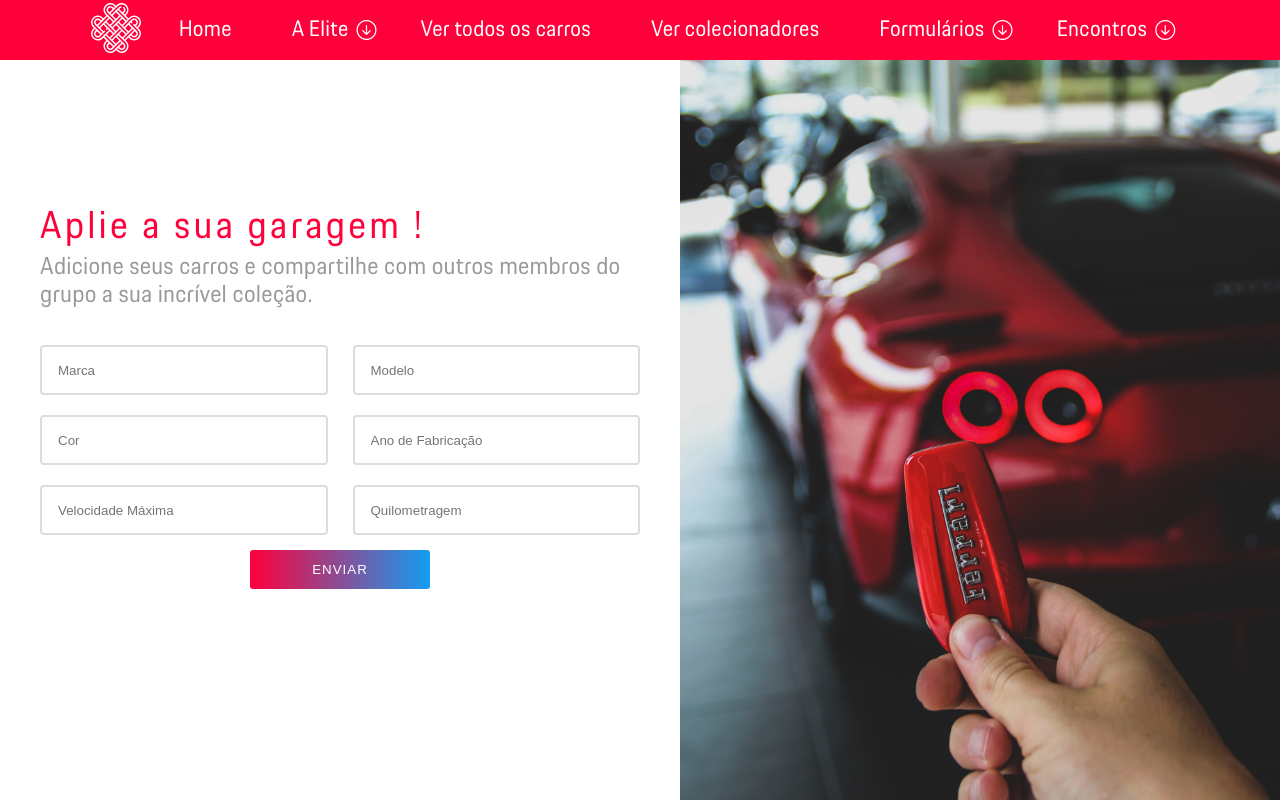
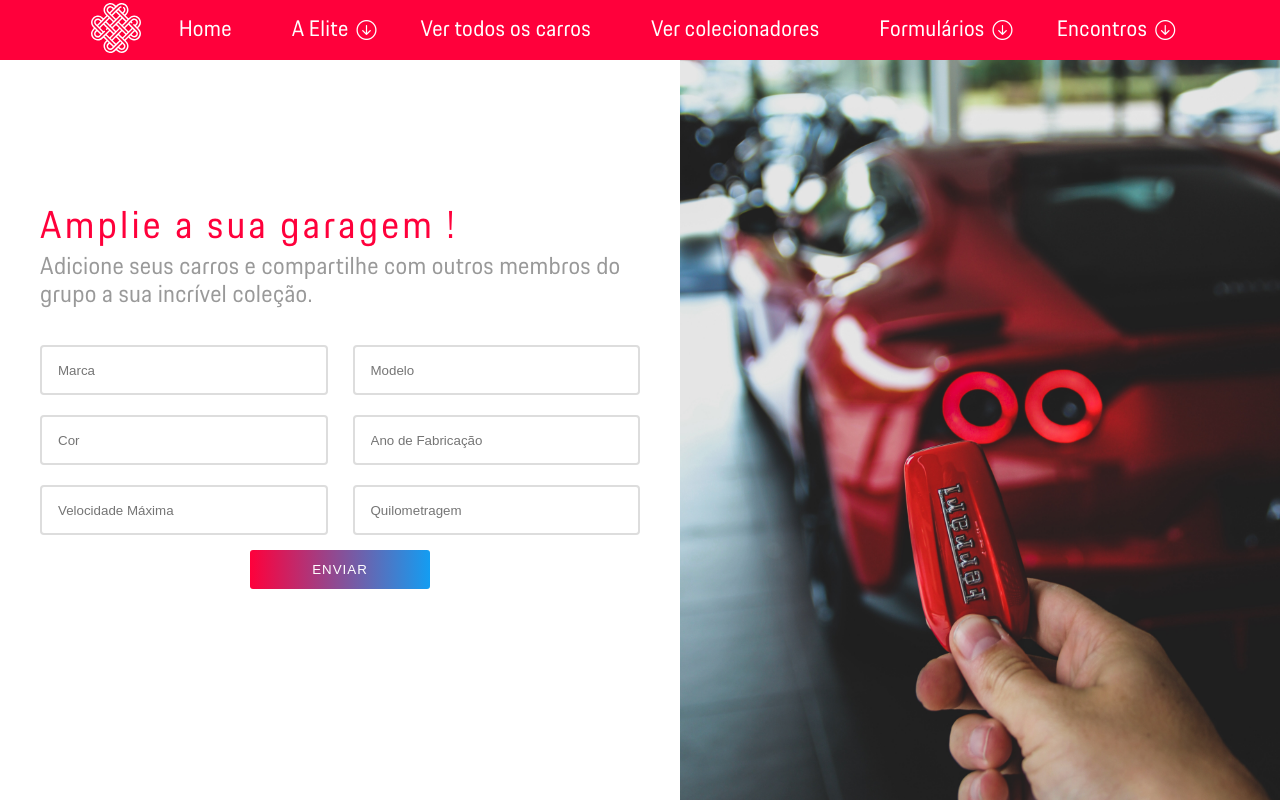
Before and after one commit to IgorMariano25/Colecionador-Carro-Cloud-Computing, an Angular app in the folder frontend/: page /FormularioCarro in a window 1280 px wide. Built offline with nearby package versions, Linux system fonts and the light colour scheme.

Commit message:
Corrigindo título da página do formulário de carro

```diff
--- a/frontend/src/app/pages/Formularios/FormularioCarro/formulario-carro.component.html
+++ b/frontend/src/app/pages/Formularios/FormularioCarro/formulario-carro.component.html
@@ -2,7 +2,7 @@
   <div class="container">
     <div class="left">
       <div class="header">
-        <h2 class="animation a1">Aplie a sua garagem !</h2>
+        <h2 class="animation a1">Amplie a sua garagem !</h2>
         <h3 class="animation a2">Adicione seus carros e compartilhe com outros membros do grupo a sua incrível coleção.
         </h3>
       </div>
```
